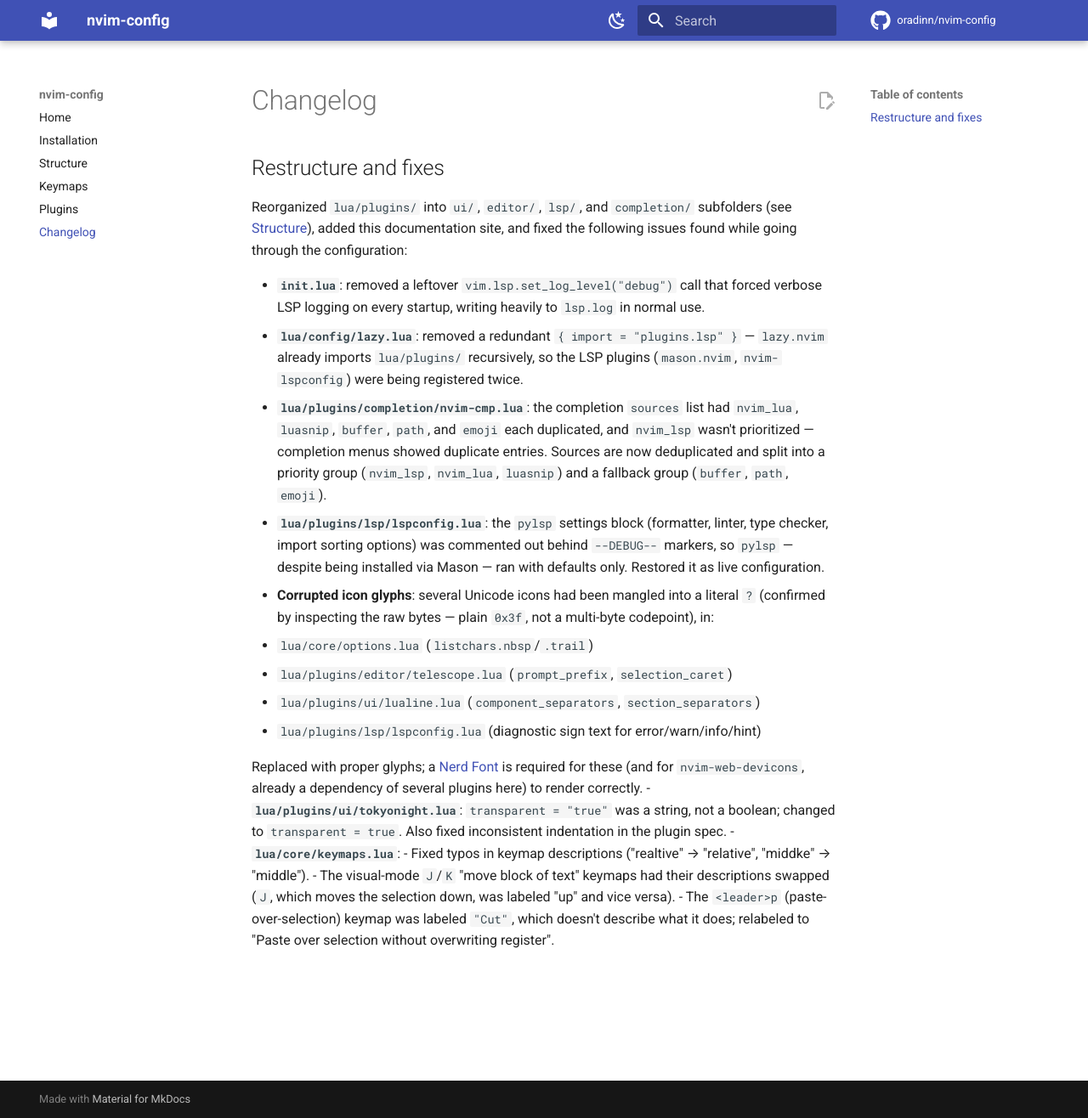
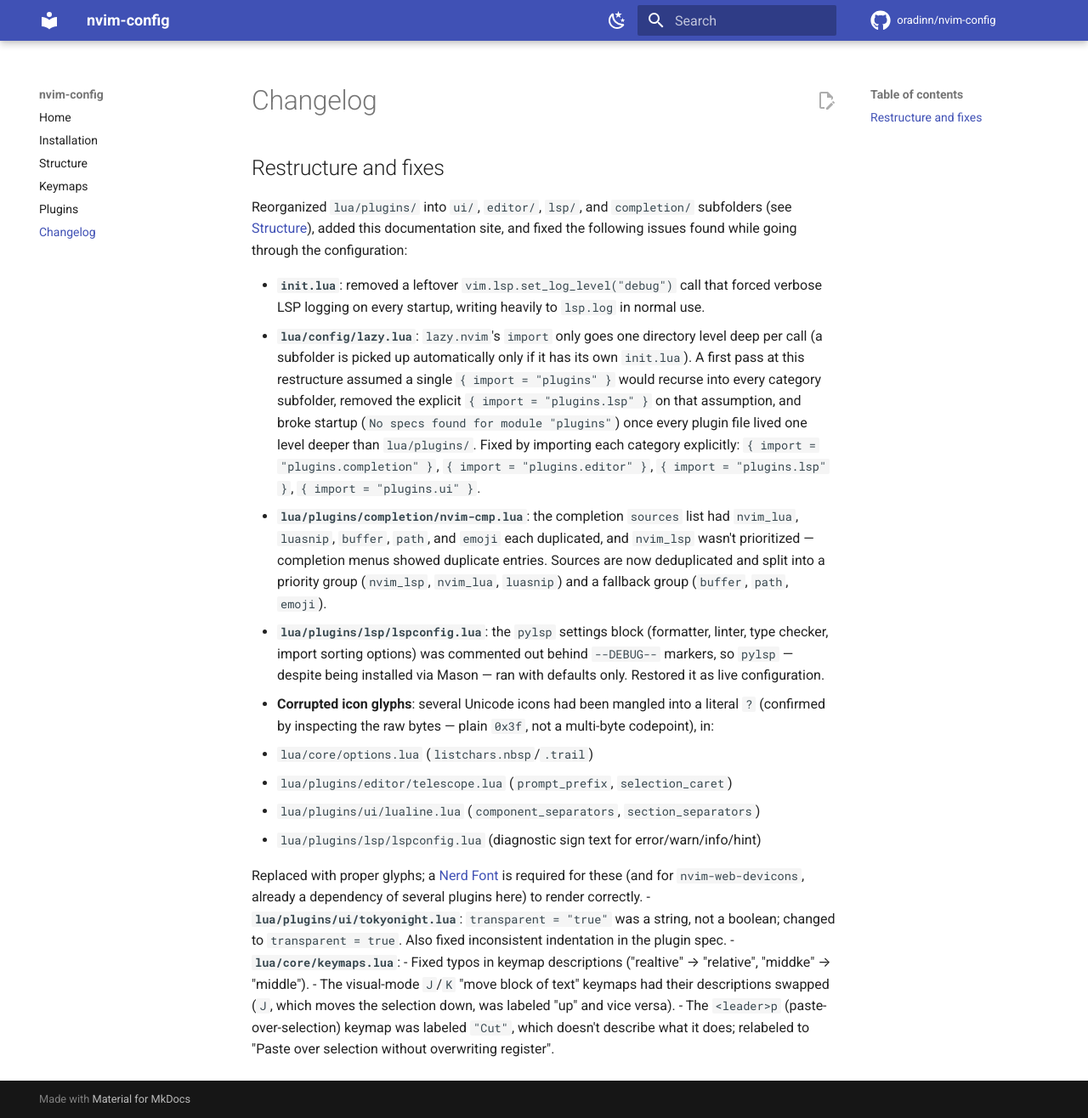
Before and after one commit to oradinn/nvim-config, an MkDocs documentation site: the page built from docs/changelog.md, in a window 1280 px wide and 1316 px high. Shown: the whole window at 85% size. Built offline with MkDocs 1.6.1 and Material for MkDocs 9.7.7, drawn with Linux system fonts in a browser that asks for light colours; comment, search, counter and statistics services are not loaded.

Commit message:
Fix startup regression: import each plugins/ subfolder explicitly
lazy.nvim's import only descends one directory level per call (a
subfolder is auto-discovered only if it has its own init.lua — see
Spec:import/Util.lsmod in lazy.nvim's source). The prior commit
assumed a single { import = "plugins" } would recurse into the new
ui/, editor/, lsp/, completion/ subfolders and dropped the explicit
{ import = "plugins.lsp" } on that assumption. That broke startup
entirely once every plugin file lived one level deeper than
lua/plugins/ ("No specs found for module 'plugins'").

Fix: import each category subfolder explicitly in lua/config/lazy.lua.
Also correct the now-wrong claims about lazy.nvim's import behavior in
docs/structure.md, docs/plugins.md, and docs/changelog.md.

Co-Authored-By: Claude Sonnet 5 <noreply@anthropic.com>
Claude-Session: https://claude.ai/code/session_016YunJ1V2cbCqrNVvcpQqMP

```diff
--- a/docs/changelog.md
+++ b/docs/changelog.md
@@ -9,9 +9,16 @@ fixed the following issues found while going through the configuration:
 - **`init.lua`**: removed a leftover `vim.lsp.set_log_level("debug")` call that
   forced verbose LSP logging on every startup, writing heavily to `lsp.log` in
   normal use.
-- **`lua/config/lazy.lua`**: removed a redundant `{ import = "plugins.lsp" }` —
-  `lazy.nvim` already imports `lua/plugins/` recursively, so the LSP plugins
-  (`mason.nvim`, `nvim-lspconfig`) were being registered twice.
+- **`lua/config/lazy.lua`**: `lazy.nvim`'s `import` only goes one directory
+  level deep per call (a subfolder is picked up automatically only if it has
+  its own `init.lua`). A first pass at this restructure assumed a single
+  `{ import = "plugins" }` would recurse into every category subfolder,
+  removed the explicit `{ import = "plugins.lsp" }` on that assumption, and
+  broke startup (`No specs found for module "plugins"`) once every plugin
+  file lived one level deeper than `lua/plugins/`. Fixed by importing each
+  category explicitly: `{ import = "plugins.completion" }`,
+  `{ import = "plugins.editor" }`, `{ import = "plugins.lsp" }`,
+  `{ import = "plugins.ui" }`.
 - **`lua/plugins/completion/nvim-cmp.lua`**: the completion `sources` list had
   `nvim_lua`, `luasnip`, `buffer`, `path`, and `emoji` each duplicated, and
   `nvim_lsp` wasn't prioritized — completion menus showed duplicate entries.
```
Also changed, not shown: docs/plugins.md (+4 -3 lines), docs/structure.md (+9 -4 lines), 1 other file.
